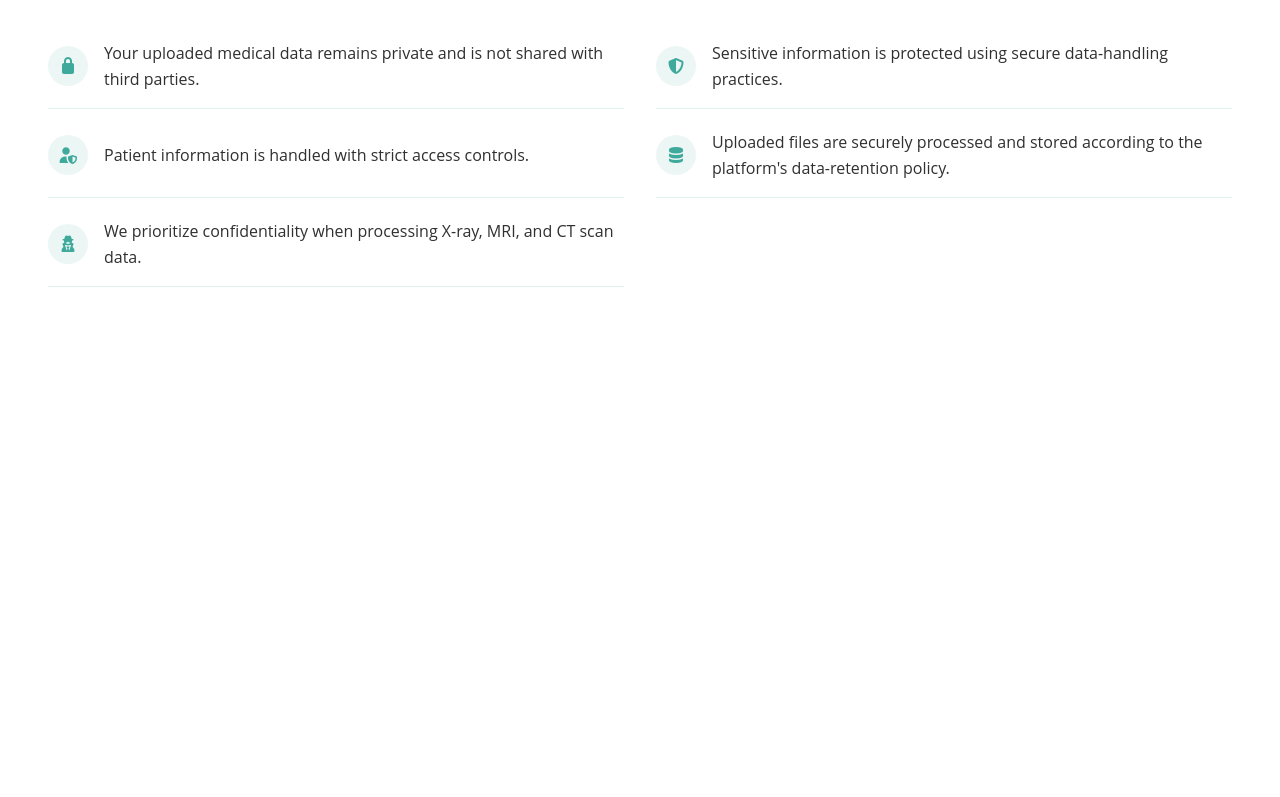
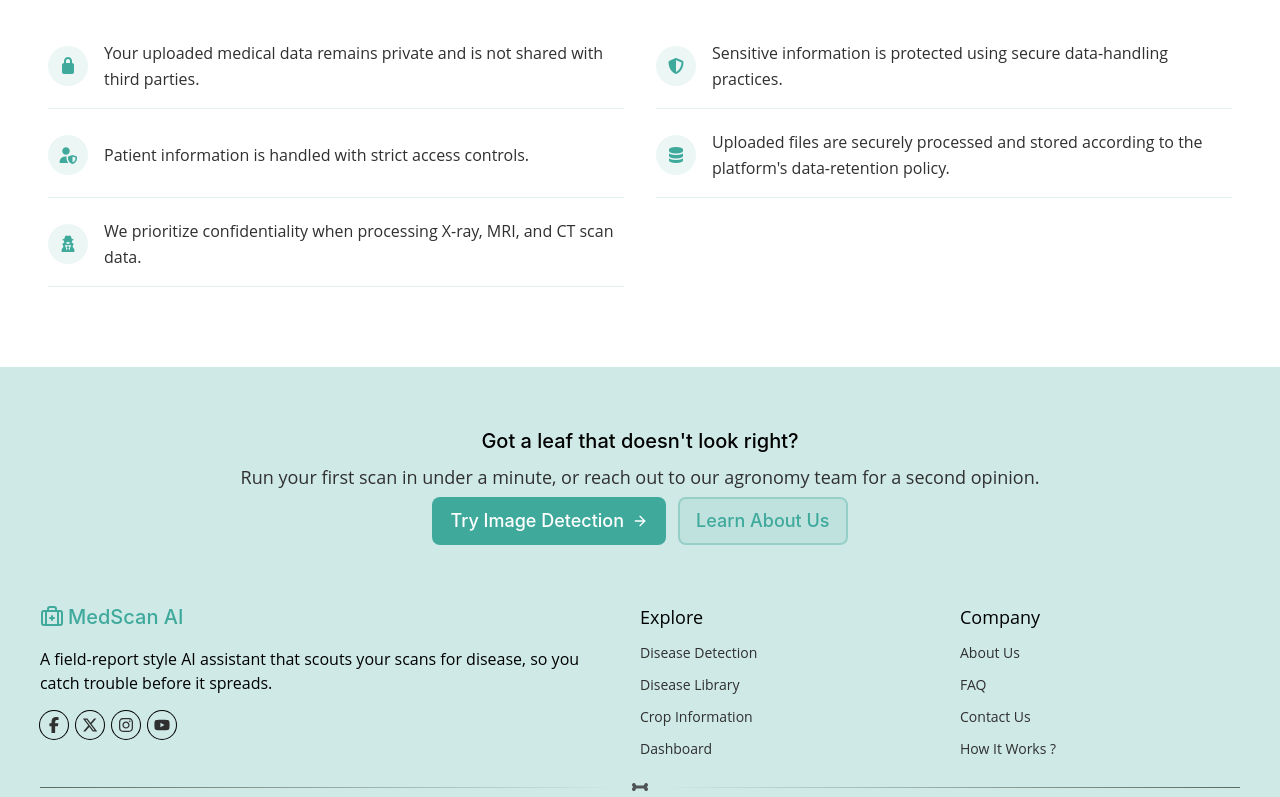
Before and after one commit to Anmol-Singh-Chehal/MedScan-AI-Website, a React (Vite) app: page / in a window 1280 px wide. Shown: the part 2000-2797 px from the top of the page. Before the commit the page ends 2367 px from the top, so only its background shows below. Built offline with nearby package versions, Linux system fonts and the light colour scheme.

Commit message:
created complete home page frontend ui with footer section

```diff
--- a/src/App.jsx
+++ b/src/App.jsx
@@ -1,6 +1,7 @@
 import React from 'react'
 import Navbar from './components/Navbar'
 import Home from './pages/Home'
+import Footer from './components/Footer'
 
 export default function App() {
   return (
@@ -10,8 +11,8 @@ export default function App() {
       </header>
       <main>
         <Home/>
-
       </main>
+      <Footer/>
     </>
   )
 }
--- /dev/null
+++ b/src/components/Footer.jsx
@@ -0,0 +1,85 @@
+import { ArrowRight, BriefcaseMedical } from 'lucide-react';
+import React from 'react'
+import {
+  FaFacebookF,
+  FaXTwitter,
+  FaInstagram,
+  FaYoutube,
+} from "react-icons/fa6";
+import { FaBone } from "react-icons/fa";
+
+export default function Footer() {
+
+  return (
+    <footer className="bg-muted/25">
+
+      <section className='py-15 flex flex-col justify-center items-center gap-2 sm:px-4 lg:px-10'>
+        <h1 className='sm:text-2xl lg:text-xl font-medium text-primary text-center font-primary'>Got a leaf that doesn't look right?</h1>
+        <p className='sm:text-[16px] lg:text-lg font-secondary text-secondary text-center'>Run your first scan in under a minute, or reach out to our agronomy team for a second opinion.</p>
+        <div className='flex lg:gap-4 sm:gap-4'>
+            <button className='font-medium bg-muted text-white flex lg:gap-2 items-center lg:px-4 lg:py-2 lg:text-lg rounded-md cursor-pointer ring-2 ring-muted sm:text-sm sm:px-2 sm:py-2 sm:gap-1 font-primary'>
+              <h3>Try Image Detection</h3>
+              <ArrowRight className='sm:size-4'/>
+            </button>
+            <button className='font-medium text-muted flex lg:gap-2 items-center lg:px-4 lg:py-2 lg:text-lg rounded-md ring-2  hover:bg-muted hover:text-white hover:ring-2 hover:ring-muted bg-muted/10 ring-muted/40 cursor-pointer sm:text-sm sm:px-2 sm:py-2 sm:gap-1 font-primary'>Learn About Us</button>
+        </div>
+      </section>
+
+      <section className='grid sm:grid-cols-1 md:grid-cols-[2fr_1fr] lg:grid-cols-[2fr_1fr_1fr] gap-10 sm:px-4 lg:px-10'>
+
+        <div className='flex flex-col gap-4'>
+          <div className="flex items-center gap-1">
+            <BriefcaseMedical className='text-muted sm:size-6'/>
+            <a href="/" className="sm:text-xl text-muted font-medium">MedScan AI</a>
+          </div>
+
+          <p className='sm:text-md font-secondary text-primary text-left'>A field-report style AI assistant that scouts your scans for disease, so you catch trouble before it spreads.</p>
+
+          <div className='flex gap-2'>
+            <a href='' className='ring-1 ring-secomdary/30 rounded-full sm:size-7 flex justify-center items-center hover:bg-muted hover:ring-muted group cursor-pointer duration-200 ease-in-out group'>
+              <FaFacebookF className="sm:size-4 text-secondary  group-hover:text-white"/>
+            </a>
+            <a href='' className='ring-1 ring-secomdary/30 rounded-full sm:size-7 flex justify-center items-center hover:bg-muted hover:ring-muted group cursor-pointer duration-200 ease-in-out group'>
+              <FaXTwitter className="sm:size-4 text-secondary  group-hover:text-white"/>
+            </a>
+            <a href='' className='ring-1 ring-secomdary/30 rounded-full sm:size-7 flex justify-center items-center hover:bg-muted hover:ring-muted group cursor-pointer duration-200 ease-in-out group'>
+              <FaInstagram className="sm:size-4 text-secondary  group-hover:text-white"/>
+            </a>
+            <a href='' className='ring-1 ring-secomdary/30 rounded-full sm:size-7 flex justify-center items-center hover:bg-muted hover:ring-muted group cursor-pointer duration-200 ease-in-out group'>
+              <FaYoutube className="sm:size-4 text-secondary  group-hover:text-white"/>
+            </a>
+
+          </div>
+
+        </div>
+
+        <div className='flex flex-col gap-3'>
+          <h3 className='sm:text-lg font-medium text-primary font-secondary'>Explore</h3>
+          <a href="" className='text-secondary font-secondary sm:text-sm hover:text-muted w-fit'>Disease Detection</a>
+          <a href="" className='text-secondary font-secondary sm:text-sm hover:text-muted w-fit'>Disease Library</a>
+          <a href="" className='text-secondary font-secondary sm:text-sm hover:text-muted w-fit'>Crop Information</a>
+          <a href="" className='text-secondary font-secondary sm:text-sm hover:text-muted w-fit'>Dashboard</a>
+        </div>
+
+        <div className='flex flex-col gap-3'>
+          <h3 className='sm:text-lg font-medium text-primary font-secondary'>Company</h3>
+          <a href="" className='text-secondary font-secondary sm:text-sm hover:text-muted w-fit'>About Us</a>
+          <a href="" className='text-secondary font-secondary sm:text-sm hover:text-muted w-fit'>FAQ</a>
+          <a href="" className='text-secondary font-secondary sm:text-sm hover:text-muted w-fit'>Contact Us</a>
+          <a href="" className='text-secondary font-secondary sm:text-sm hover:text-muted w-fit'>How It Works ?</a>
+        </div>
+      </section>
+
+      <div className="flex justify-center items-center gap-4 py-5  sm:px-4 lg:px-10">
+        <div className="flex-1 h-px bg-[linear-gradient(to_right,#5b6a5f,transparent)]"></div>
+        <FaBone className="text-secondary opacity-80 sm:icon-sm" />
+        <div className="flex-1 h-px bg-[linear-gradient(to_left,#5b6a5f,transparent)]"></div>
+      </div>
+
+      <section className='sm:text-sm text-secondary flex flex-col gap-4 sm:px-4 lg:px-10 pb-6 md:flex-row justify-center items-center'>
+        <span>© 2026 MedScan AI Labs. All rights reserved.</span>
+        <span>Sample UI — no live predictions are made.</span>
+      </section>
+    </footer>
+  )
+}
--- a/src/components/Navbar.jsx
+++ b/src/components/Navbar.jsx
@@ -4,7 +4,7 @@ import { Button } from '@base-ui/react';
 
 export default function Navbar() {
   return (
-    <nav className='flex justify-between sm:px-4 sm:py-4 lg:py-0 lg:px-8 xl:px-12 shadow-[0_2px_12px_rgba(0,0,0,0.12)] '>
+    <nav className='flex justify-between sm:px-4 sm:py-4 lg:py-0 lg:px-8 xl:px-12 shadow-[0_2px_12px_rgba(0,0,0,0.12)] fixed top-0 left-0 w-full backdrop-blur-3xl backdrop-saturate-50'>
 
       <div className='flex sm:gap-1 justify-center items-center'>
         <BriefcaseMedical className='text-muted sm:size-6'/>
--- a/src/index.css
+++ b/src/index.css
@@ -13,8 +13,9 @@
   --color-muted: #3FA99C;
   --color-secondary: #303030;
 
+  --color-paper: #010f21;
 
-   --font-primary: "Inter", sans-serif;
+  --font-primary: "Inter", sans-serif;
   --font-secondary: "Open Sans", sans-serif;
 }
 
--- a/src/pages/Home.jsx
+++ b/src/pages/Home.jsx
@@ -8,7 +8,7 @@ import FeatureCard from '@/components/FeatureCard'
 
 export default function Home() {
   return (
-    <main className=''>
+    <main className='pt-15'>
 
       <section className='lg:px-8 lg:py-20 xl:px-12 flex lg:gap-8 items-center justify-center bg-muted/10 sm:py-10 sm:px-4'>
 
```
